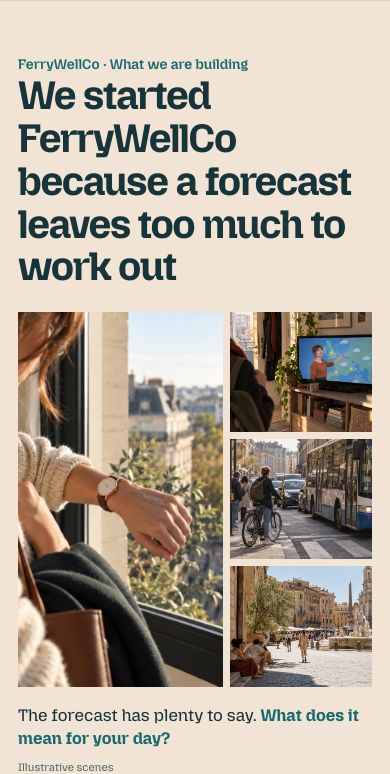
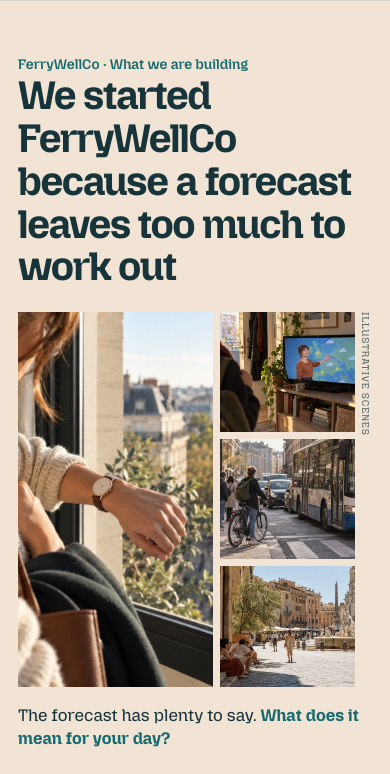
Before and after one commit to JonathanThangadurai/Ferrywellco-Webpage, a plain HTML site: page index.html in a window 390 px wide. Shown: the part 70-844 px from the top of the page. Drawn offline with Linux system fonts and the light colour scheme.

Commit message:
Move illustrative label beside hero images

```diff
--- a/assets/story.css
+++ b/assets/story.css
@@ -7,16 +7,16 @@
 .hero-support .action-row { margin-top: 26px; }
 .story-hero h1 { max-width: 650px; font-size: clamp(2.75rem, 3.5vw, 3.65rem); line-height: 1.07; }
 .story-hero .lead { max-width: 620px; }
-.hero-mosaic { display: grid; grid-column: 2; grid-row: 1; grid-template-columns: minmax(0, 1.18fr) minmax(0, .82fr); grid-template-rows: repeat(3, minmax(0, 1fr)); gap: 10px; height: clamp(450px, 44vw, 590px); }
+.hero-mosaic { display: grid; grid-column: 2; grid-row: 1; grid-template-columns: minmax(0, 1.18fr) minmax(0, .82fr) 12px; grid-template-rows: repeat(3, minmax(0, 1fr)); gap: 10px; height: clamp(450px, 44vw, 590px); }
 .hero-mosaic img { display: block; width: 100%; height: 100%; min-width: 0; object-fit: cover; }
 .hero-mosaic-weather { grid-column: 2; grid-row: 1; }
 .hero-mosaic-watch { grid-column: 1; grid-row: 1 / 4; object-position: 55% center; }
 .hero-mosaic-traffic { grid-column: 2; grid-row: 2; object-position: center 59%; }
 .hero-mosaic-heat { grid-column: 2; grid-row: 3; object-position: center 55%; }
-.hero-mosaic-after { display: flex; grid-column: 2; grid-row: 2; justify-content: space-between; align-items: baseline; gap: 16px; margin-top: 14px; }
+.hero-mosaic-label { grid-column: 3; grid-row: 1 / 4; align-self: start; color: var(--muted); font-size: 10px; letter-spacing: .08em; text-transform: uppercase; white-space: nowrap; writing-mode: vertical-rl; }
+.hero-mosaic-after { grid-column: 2; grid-row: 2; margin-top: 14px; }
 .hero-mosaic-after p { margin: 0; color: var(--ink); font-size: clamp(1.05rem, 1.35vw, 1.3rem); line-height: 1.4; }
 .hero-mosaic-after strong { color: var(--teal); font-weight: 700; }
-.hero-mosaic-after span { flex: none; color: var(--muted); font-size: 11px; }
 .story-photo { margin: 0; }
 .story-photo img { display: block; width: 100%; height: clamp(365px, 39vw, 540px); object-fit: cover; }
 .story-photo figcaption { margin-top: 9px; color: var(--muted); font-size: 13px; }
@@ -174,9 +174,8 @@
   .product-hero h1 { font-size: clamp(2.7rem, 10vw, 3.5rem); }
   .story-section h2 { font-size: clamp(2.25rem, 8.3vw, 3rem); }
   .story-photo img, .story-problem .story-photo img { height: 280px; }
-  .hero-mosaic { grid-template-columns: minmax(0, 1.18fr) minmax(0, .82fr); grid-template-rows: repeat(3, minmax(0, 1fr)); grid-row: 2; height: clamp(345px, 96vw, 450px); gap: 7px; margin-top: 24px; }
-  .hero-mosaic-after { display: block; grid-row: 3; margin-top: 17px; }
-  .hero-mosaic-after span { display: block; margin-top: 8px; }
+  .hero-mosaic { grid-template-columns: minmax(0, 1.18fr) minmax(0, .82fr) 10px; grid-template-rows: repeat(3, minmax(0, 1fr)); grid-row: 2; height: clamp(345px, 96vw, 450px); gap: 7px; margin-top: 24px; }
+  .hero-mosaic-after { grid-row: 3; margin-top: 17px; }
   .condition-photos { grid-template-columns: 1fr; gap: 28px; }
   .condition-photos img { height: 250px; }
   .science-photo-grid { grid-template-columns: 1fr; gap: 24px; }
--- a/index.html
+++ b/index.html
@@ -15,7 +15,7 @@
   <link rel="icon" href="assets/favicon.svg" type="image/svg+xml">
   <link rel="stylesheet" href="assets/styles.css?v=mozilla1">
   <link rel="stylesheet" href="assets/polish.css?v=mozilla1">
-  <link rel="stylesheet" href="assets/story.css?v=signals3">
+  <link rel="stylesheet" href="assets/story.css?v=signals4">
   <script src="assets/site.js" defer></script>
 </head>
 <body>
@@ -41,8 +41,9 @@
     <img class="hero-mosaic-watch" src="assets/hero-checking-time.jpg" alt="A person checks the time while looking out over the city" width="1200" height="900" fetchpriority="high">
     <img class="hero-mosaic-traffic" src="assets/hero-city-traffic.jpg" alt="A person with a bicycle waits beside city traffic" width="1200" height="900" loading="lazy">
     <img class="hero-mosaic-heat" src="assets/hero-urban-heat.jpg" alt="People cross a sunlit square while others rest in the shade" width="1200" height="900" loading="lazy">
+    <span class="hero-mosaic-label">Illustrative scenes</span>
   </div>
-  <div class="hero-mosaic-after"><p>The forecast has plenty to say. <strong>What does it mean for your day?</strong></p><span>Illustrative scenes</span></div>
+  <div class="hero-mosaic-after"><p>The forecast has plenty to say. <strong>What does it mean for your day?</strong></p></div>
 </div></section>
 <section class="story-section story-problem" id="problem" aria-labelledby="problem-title"><div class="container">
   <p class="eyebrow">Why this matters</p><h2 id="problem-title">The numbers leave out what happens during activity</h2>
```
